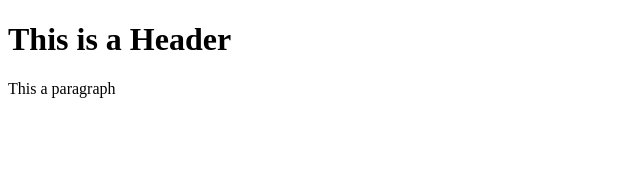
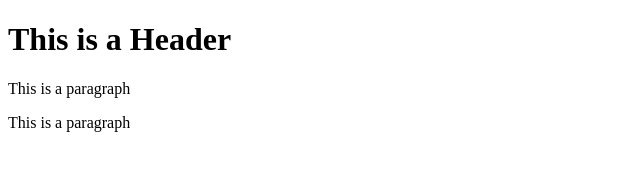
Before and after one commit to hstamps-stack/git-test, a plain HTML site: page index.html in a window 1280 px wide. Shown: the whole page, without its empty margins (0-640 px from the left). Drawn offline with Linux system fonts and the light colour scheme.

Commit message:
Third commit

```diff
--- a/index.html
+++ b/index.html
@@ -5,6 +5,7 @@
     </head>
     <body>
         <h1>This is a Header</h1>
-        <p>This a paragraph</p>
+        <p>This is a paragraph</p>
+        <p>This is a paragraph</p>
     </body>
 </html>
```
